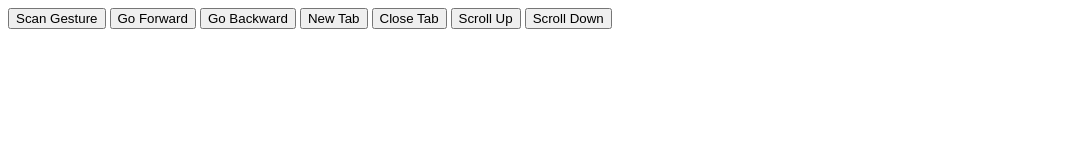
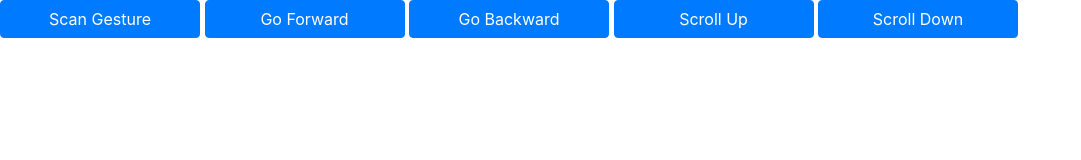
Before and after one commit to dvshah/i-scroll, a browser extension: page launchcam.html in a window 1280 px wide. Shown: the whole page, without its empty margins (0-1081 px from the left). Drawn offline with nearby package versions, Linux system fonts and the light colour scheme.

Commit message:
Update launchcam.html

```diff
--- a/launchcam.html
+++ b/launchcam.html
@@ -1,16 +1,16 @@
 <!DOCTYPE html>
 <html>
     <head>
-
+        <link rel="stylesheet" href="https://maxcdn.bootstrapcdn.com/bootstrap/4.0.0/css/bootstrap.min.css" integrity="sha384-Gn5384xqQ1aoWXA+058RXPxPg6fy4IWvTNh0E263XmFcJlSAwiGgFAW/dAiS6JXm" crossorigin="anonymous">
     </head>
     <body>
-        <button id="scan">Scan Gesture</button>
-        <button id="go_f">Go Forward</button>
-        <button id="go_b">Go Backward</button>
-        <button id="newTab">New Tab</button>
-        <button id="removeTab">Close Tab</button>
-        <button id="scrollUp">Scroll Up</button>
-        <button id="scrollDown">Scroll Down</button>
+        <button id="scan" class="btn btn-primary" style="width: 200px;">Scan Gesture</button>
+        <button id="go_f" class="btn btn-primary" style="width: 200px;">Go Forward</button>
+        <button id="go_b" class="btn btn-primary" style="width: 200px;">Go Backward</button>
+        <!-- <button id="newTab">New Tab</button>
+        <button id="removeTab">Close Tab</button> -->
+        <button id="scrollUp" class="btn btn-primary" style="width: 200px;">Scroll Up</button>
+        <button id="scrollDown" class="btn btn-primary" style="width: 200px;">Scroll Down</button>
         <script src = "dist.js"></script>
     </body>
 </html>
```
